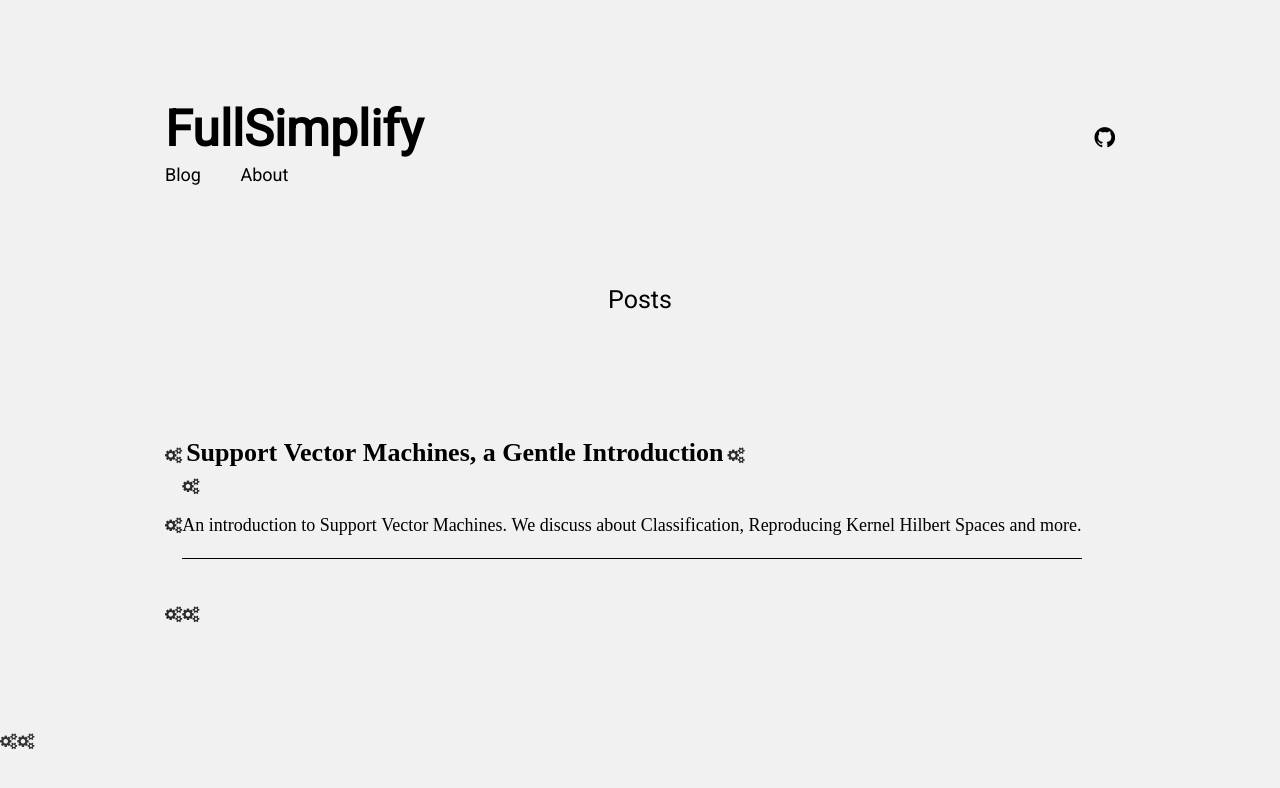
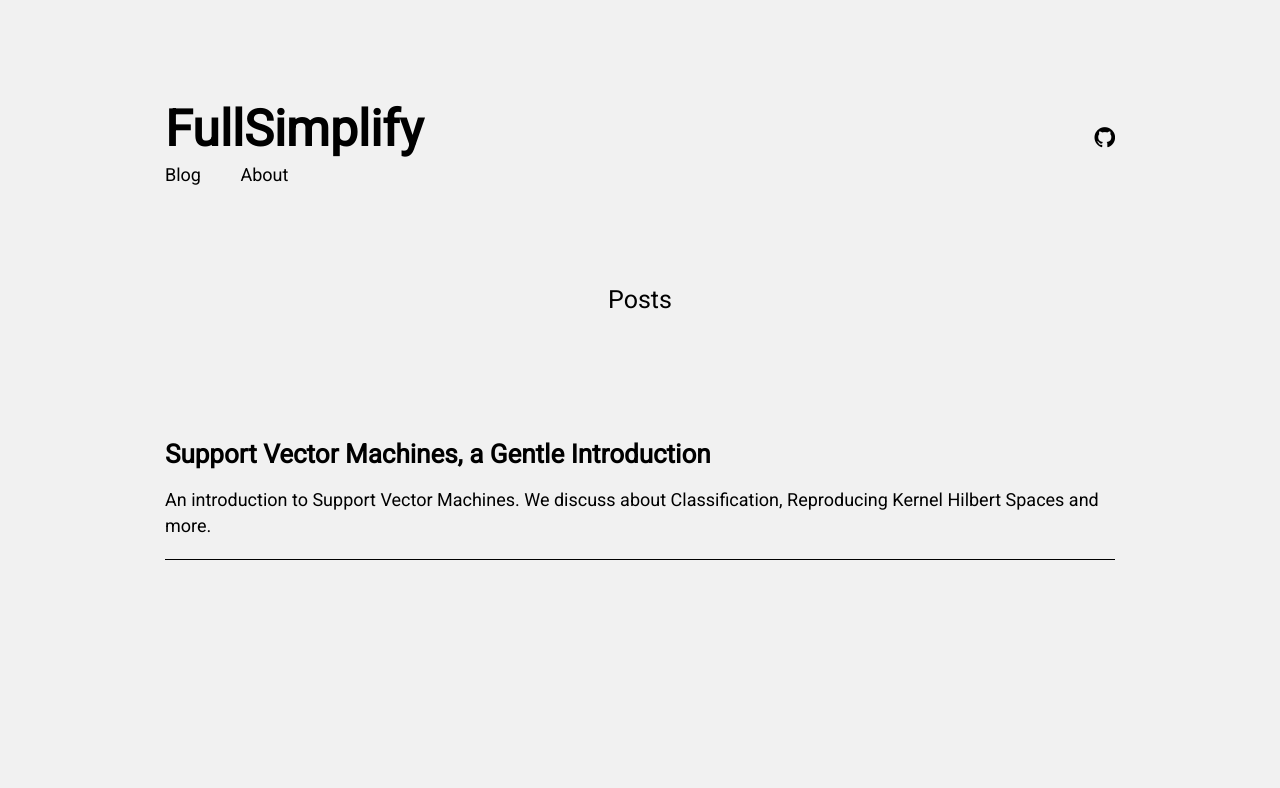
Before and after one commit to FullSimplify/FullSimplify.github.io, a Jekyll site: the page built from index.html, in a window 1280 px wide. Shown: the top 788 px of the page. Built offline with Jekyll 4.4.1, drawn with Linux system fonts in a browser that asks for light colours.

Commit message:
Update index.html

```diff
--- a/index.html
+++ b/index.html
@@ -9,12 +9,12 @@ sitemap:
 <ul class="list-posts">
     {% for post in site.posts %}
         <li class="post-teaser">
-          <i class="fa fa-cogs post-teaser side-icon" aria-hidden="true">
+
             <a href="{{ post.url | prepend: site.baseurl }}">
                 <span class="post-teaser__title" style="font-size:26px">{{ post.title }}</span>
                 <!--<span class="post-teaser__date">{{ post.date | date: "%d %B %Y" }}</span>-->
             </a>
-            <i class="fa fa-cogs post-teaser side-icon" aria-hidden="true">
+
         </li>
     <p id='post-teaser-subtitle' style="font-weight:200; font-size:18px">{{ post.excerpt }}</p>
   <p id='post-divider' style="border-bottom: 1px solid;">
```
